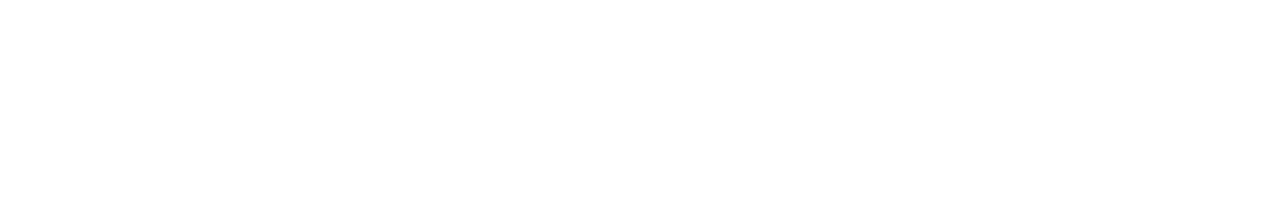
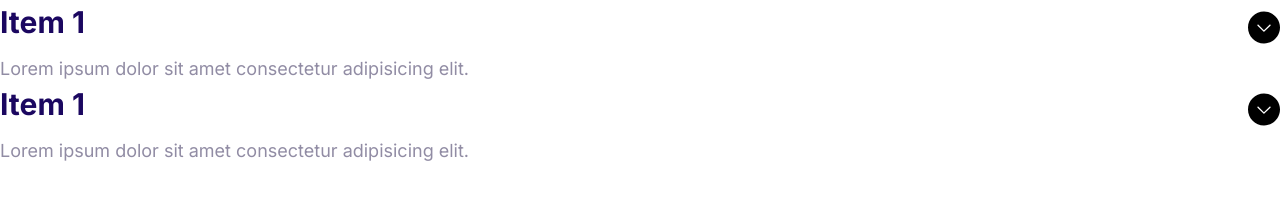
Before and after one commit to jerrybrown035/moshifyit, a plain HTML site: page index.html in a window 1280 px wide. Drawn offline with Linux system fonts and the light colour scheme.

Commit message:
Defined collapsible component.

```diff
--- a/css/styles.css
+++ b/css/styles.css
@@ -540,3 +540,36 @@ a {
     margin: 0 2rem;
   }
 }
+
+/* Collapsibles */
+.collapsible__header {
+  display: flex;
+  justify-content: space-between;
+}
+
+.collapsible__heading {
+  margin-top: 0;
+  font-size: 3rem;
+}
+
+.collapsible__chevron {
+  width: 3.2rem;
+  transform: rotate(-90deg);
+  transition: all 0.3s;
+}
+
+.collapsible__content {
+  max-height: 0;
+  overflow: hidden;
+  opacity: 0;
+  transition: all 0.3s;
+}
+
+.collapsible--expanded .collapsible__chevron {
+  transform: rotate(0deg);
+}
+
+.collapsible--expanded .collapsible__content {
+  max-height: 100vh;
+  opacity: 1;
+}
--- a/index.html
+++ b/index.html
@@ -14,5 +14,34 @@
     <link rel="stylesheet" href="css/normalize.css" />
     <link rel="stylesheet" href="css/styles.css" />
   </head>
-  <body></body>
+  <body>
+    <div class="collapsible collapsible--expanded">
+      <header class="collapsible__header">
+        <h2 class="collapsible__heading">Item 1</h2>
+        <img
+          class="collapsible__chevron"
+          src="images/chevron-downn.svg"
+          alt=""
+        />
+      </header>
+      <div class="collapsible__content">
+        Lorem ipsum dolor sit amet consectetur adipisicing elit.
+      </div>
+    </div>
+
+    <div class="collapsible collapsible--expanded">
+      <header class="collapsible__header">
+        <h2 class="collapsible__heading">Item 1</h2>
+        <img
+          class="collapsible__chevron"
+          src="images/chevron-downn.svg"
+          alt=""
+        />
+      </header>
+      <div class="collapsible__content">
+        Lorem ipsum dolor sit amet consectetur adipisicing elit.
+      </div>
+    </div>
+    <script src="js/main.js"></script>
+  </body>
 </html>
--- /dev/null
+++ b/js/main.js
@@ -0,0 +1,6 @@
+const collapsibles = document.querySelectorAll(".collapsible");
+collapsibles.forEach((item) =>
+  item.addEventListener("click", function () {
+    this.classList.toggle("collapsible--expanded");
+  })
+);
```
Also changed, not shown: components/collapsible.html (added, +9 -0 lines), images/chevron-downn.svg (added).
